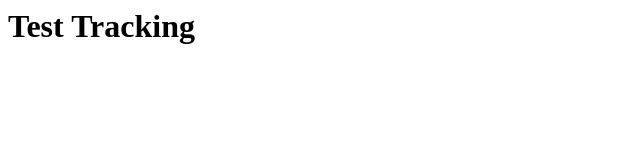
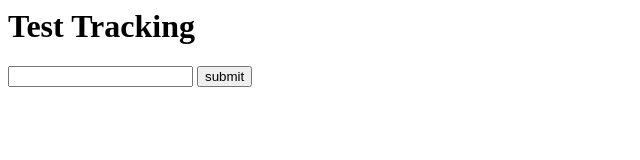
Before and after one commit to DatReactJS/testTracking, a plain HTML site: page index.html in a window 1280 px wide. Shown: the whole page, without its empty margins (0-640 px from the left). Drawn offline with Linux system fonts and the light colour scheme.

Commit message:
test form

```diff
--- a/index.html
+++ b/index.html
@@ -7,6 +7,10 @@
   </head>
   <body>
     <h1>Test Tracking</h1>
+    <form>
+      <input type="text" name="" id="" />
+      <button>submit</button>
+    </form>
     <script type="text/javascript">
       (function (e, t, o, n, p, r, i) {
         e.visitorGlobalObjectAlias = n;
```
